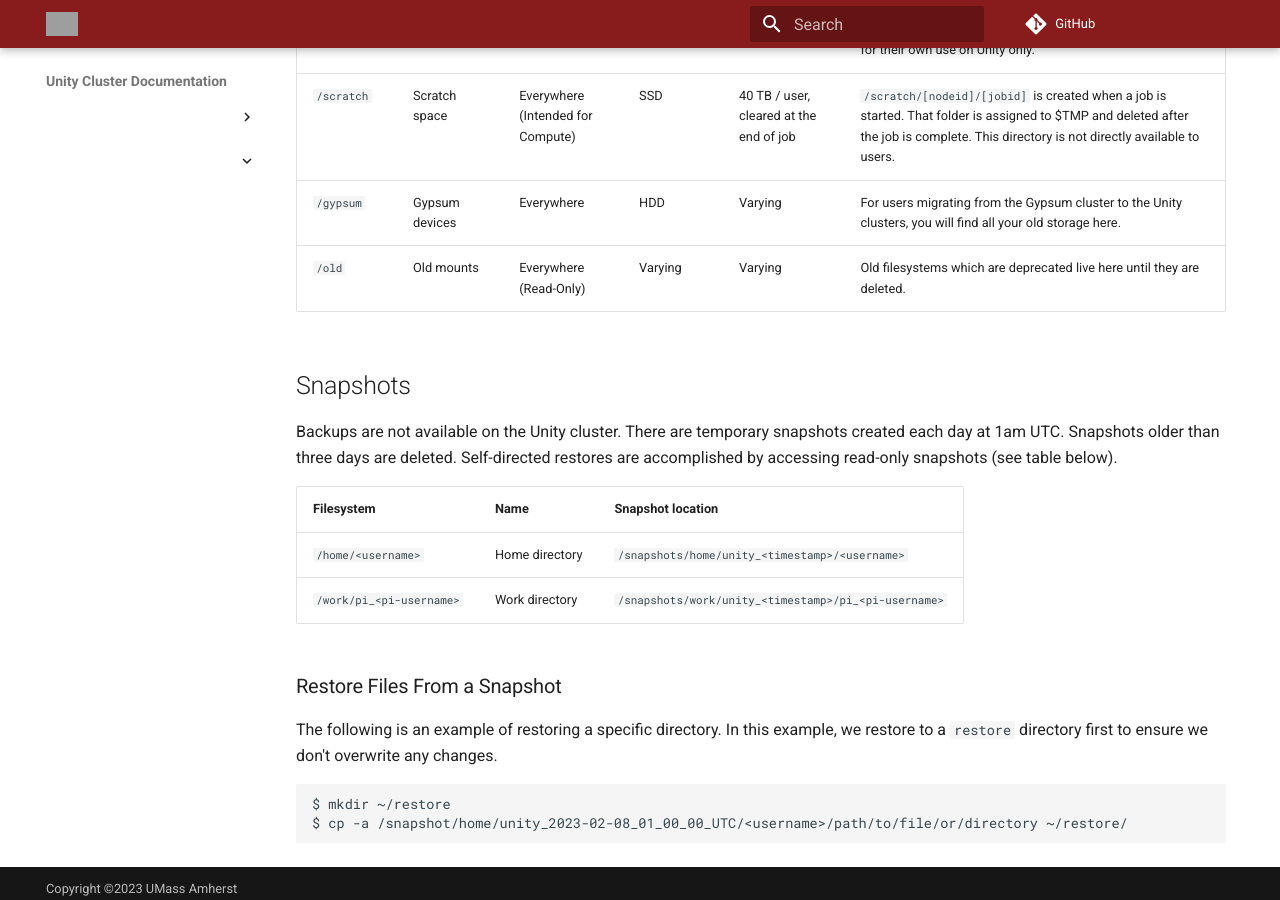
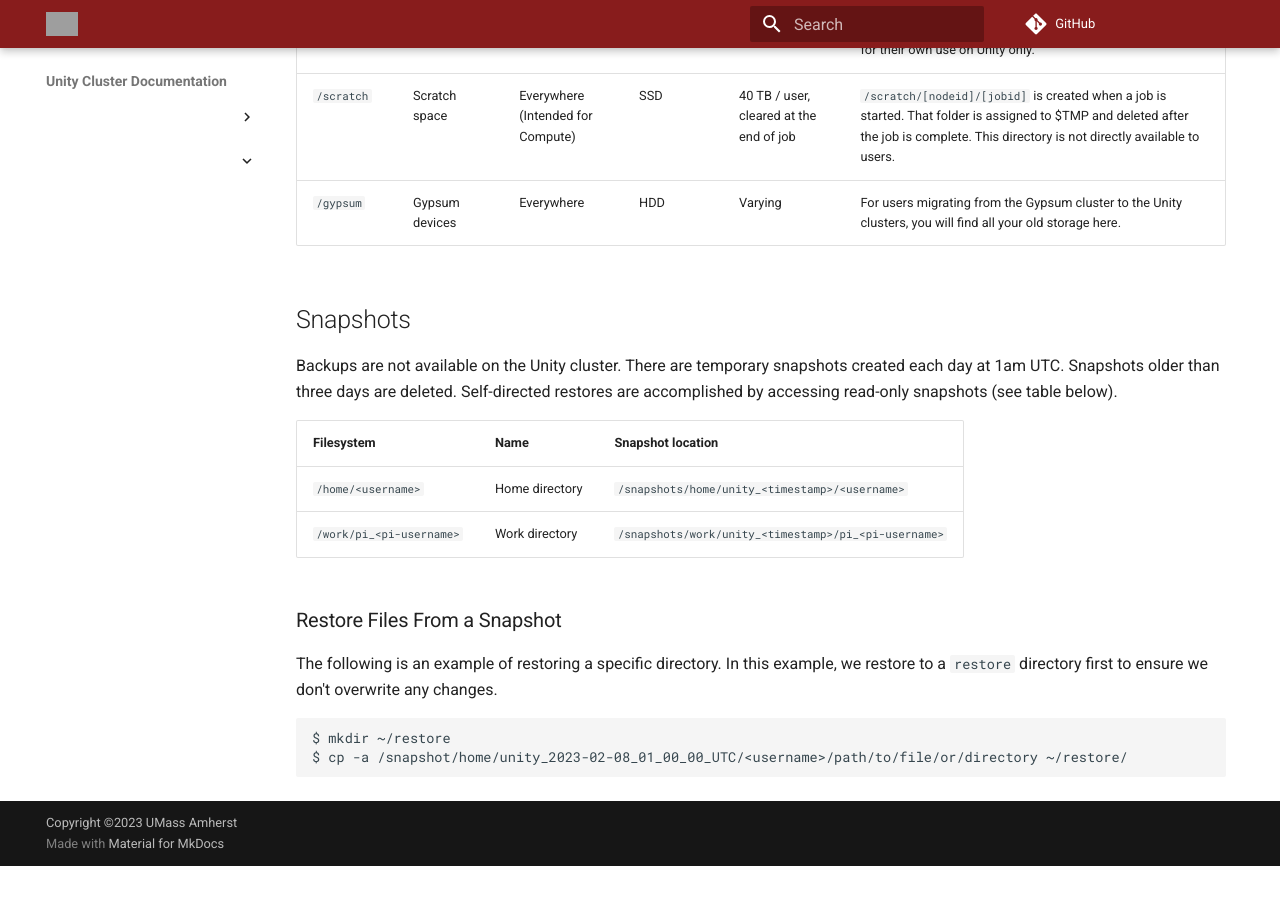
Before and after one commit to UMass-RC/unity-docs, an MkDocs documentation site: the page built from docs/technical/storage.md, in a window 1280 px wide and 900 px high, scrolled down 667 px. Built offline with MkDocs 1.6.1 and Material for MkDocs 9.7.7, drawn with Linux system fonts in a browser that asks for light colours; comment, search, counter and statistics services are not loaded; after the commit the page ends 1533 px from its top, so only the background shows below that; grey boxes are pictures that could not be loaded.

Commit message:
remove /old

```diff
--- a/docs/technical/storage.md
+++ b/docs/technical/storage.md
@@ -11,7 +11,6 @@ Below is a table of all available storage on Unity.
 | `/nas`     | Buy-in NAS mounts   | Everywhere                        | Varying  | Varying                                 | Legacy location where the mounts for buy-in NAS hardware are located on Unity. For users who purchased storage nodes for their own use on Unity only. |
 | `/scratch` | Scratch space       | Everywhere (Intended for Compute) | SSD      | 40 TB / user, cleared at the end of job | `/scratch/[nodeid]/[jobid]` is created when a job is started. That folder is assigned to $TMP and deleted after the job is complete. This directory is not directly available to users. |
 | `/gypsum`  | Gypsum devices      | Everywhere                        | HDD      | Varying                                 | For users migrating from the Gypsum cluster to the Unity clusters, you will find all your old storage here. |
-| `/old`     | Old mounts          | Everywhere (Read-Only)            | Varying  | Varying                                 | Old filesystems which are deprecated live here until they are deleted. |
 
 ## Snapshots
 
```
